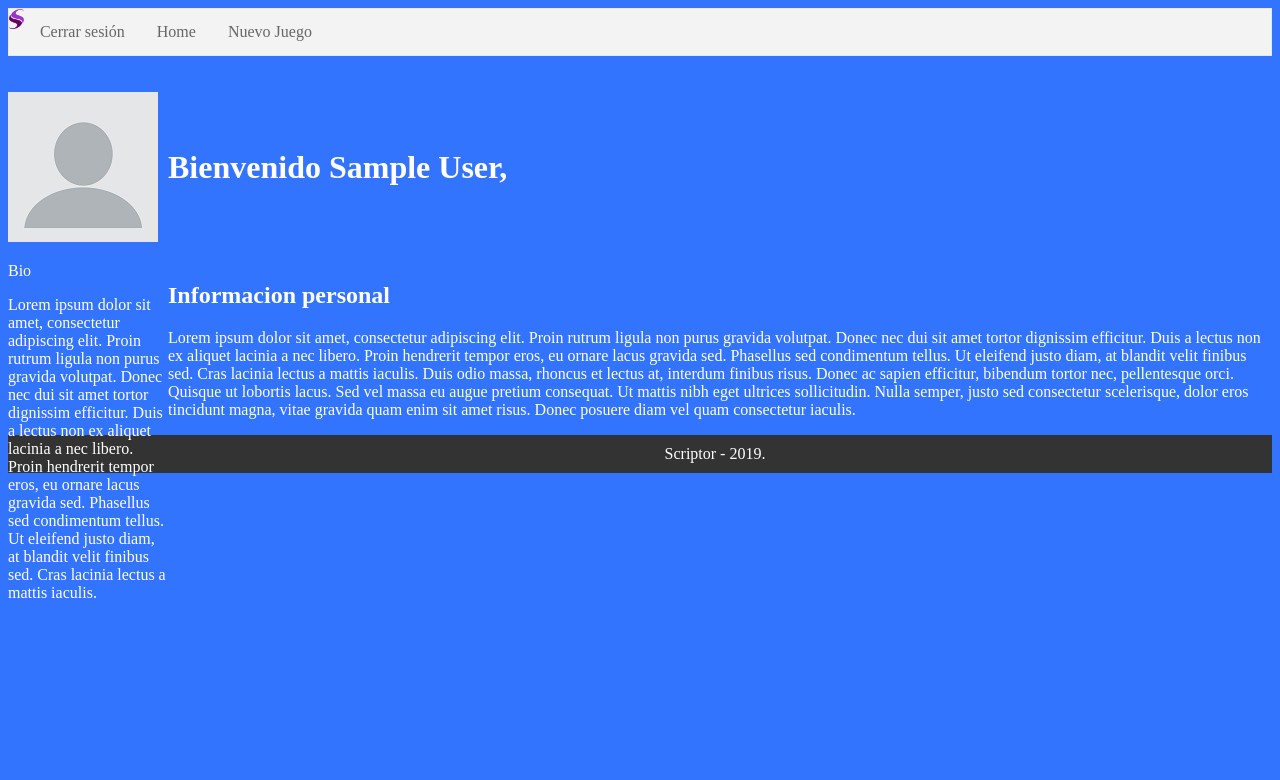
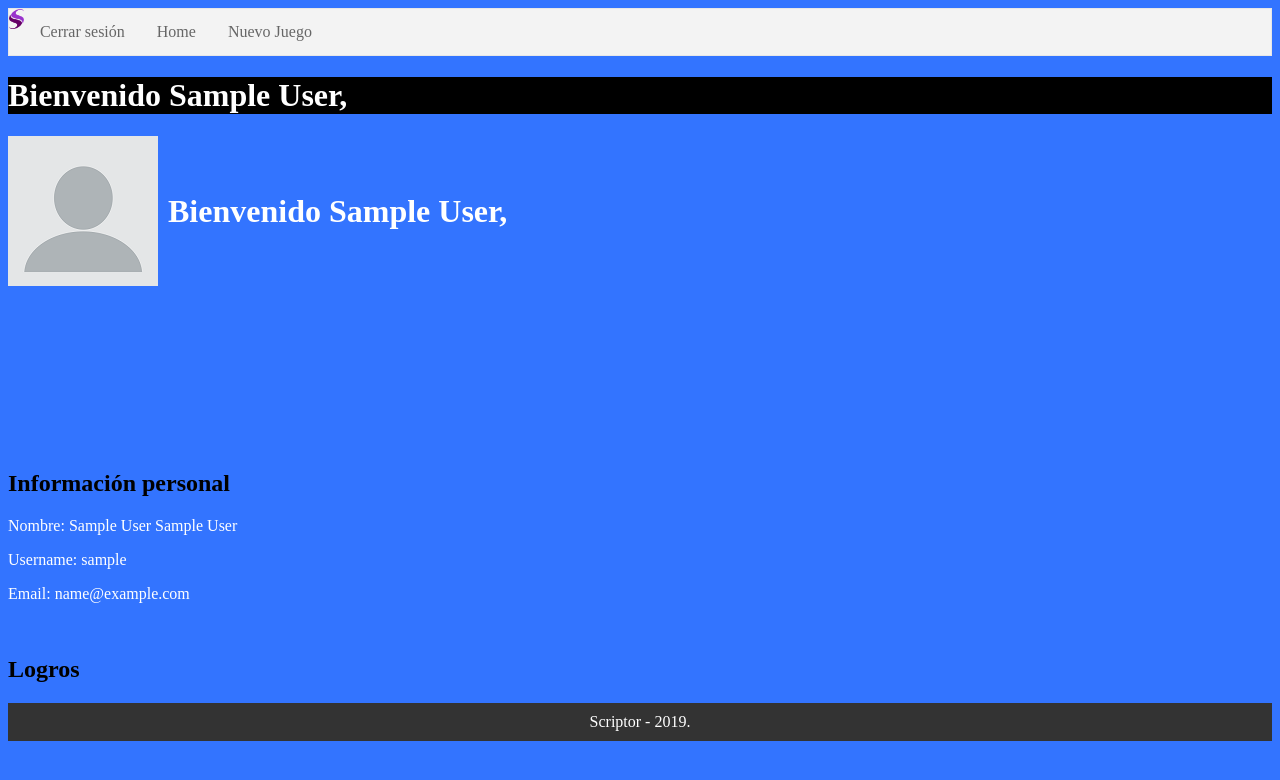
Before and after one commit to blackhawk42/scriptor, a PHP site: page /itesm/palumno.php in a window 1280 px wide. Shown: the top 780 px of the page. Run offline with PHP 8.4, Linux system fonts and the light colour scheme; the visitor is signed in with stand-in values (Sample User, id 1).

Commit message:
resuelto conflicto

```diff
--- a/palumno.php
+++ b/palumno.php
@@ -3,7 +3,7 @@ session_start();
 
 require 'database.php';
 
-$records = $conn-> prepare('SELECT first_name FROM users WHERE user_id=:id');
+$records = $conn-> prepare('SELECT first_name, last_name, username, email FROM users WHERE user_id=:id');
 $records->bindParam(':id', $_SESSION['user_id']);
 $records->execute();
 $results = $records->fetch();
@@ -30,28 +30,37 @@ if(count($results) > 0){
 	<div>
 		<ul>
 			<li><img src="img/logo.png" alt="logo" width = "" height="20"></li>
-			<li><a href="index.php">Cerrar sesión</a></li>
+			<li><a href="logout.php">Cerrar sesión</a></li>
 			<li><a href="palumno.php">Home</a></li>
 			<li><a href="pin.php">Nuevo Juego</a></li>
 		</ul>
 	</div>
-	<br><br>
-
+	<h1 style="background-color:hsl(0, 100%, 0%);">Bienvenido <?= $user['first_name']?>, </h1>
 	<div id="cuerpo">
 		<div id="lateral">
 			<img src="img/profile.png">
-			<p>Bio</p>
-			<p>Lorem ipsum dolor sit amet, consectetur adipiscing elit. Proin rutrum ligula non purus gravida volutpat. Donec nec dui sit amet tortor dignissim efficitur.  Duis a lectus non ex aliquet lacinia a nec libero. Proin hendrerit tempor eros, eu ornare lacus gravida sed. Phasellus sed condimentum tellus. Ut eleifend justo diam, at blandit velit finibus sed. Cras lacinia lectus a mattis iaculis. </p>
 		</div>
 		<div id="principal">
+
 
 			<br><br>
 			<h1>Bienvenido <?= $user['first_name']?>, </h1>
 			<br><br><br>
 
-			<h2>Informacion personal</h2>
-			<p>Lorem ipsum dolor sit amet, consectetur adipiscing elit. Proin rutrum ligula non purus gravida volutpat. Donec nec dui sit amet tortor dignissim efficitur. Duis a lectus non ex aliquet lacinia a nec libero. Proin hendrerit tempor eros, eu ornare lacus gravida sed. Phasellus sed condimentum tellus. Ut eleifend justo diam, at blandit velit finibus sed. Cras lacinia lectus a mattis iaculis. Duis odio massa, rhoncus et lectus at, interdum finibus risus. Donec ac sapien efficitur, bibendum tortor nec, pellentesque orci. Quisque ut lobortis lacus. Sed vel massa eu augue pretium consequat. Ut mattis nibh eget ultrices sollicitudin. Nulla semper, justo sed consectetur scelerisque, dolor eros tincidunt magna, vitae gravida quam enim sit amet risus. Donec posuere diam vel quam consectetur iaculis.</p>
 
+
+
+			<br><br><br><br><br><br><br><br>
+
+
+			<h2><font color="black">Información personal</font></h2>
+			<p>Nombre: <?= $user['first_name']?> <?= $user['last_name']?></p>
+			<p>Username: <?= $user['username']?> </p>
+			<p>Email: <?= $user['email']?> </p>
+
+		</div>
+		<div><br>
+			<h2><font color="black">Logros</font></h2>
 		</div>
 	</div>
 
```
